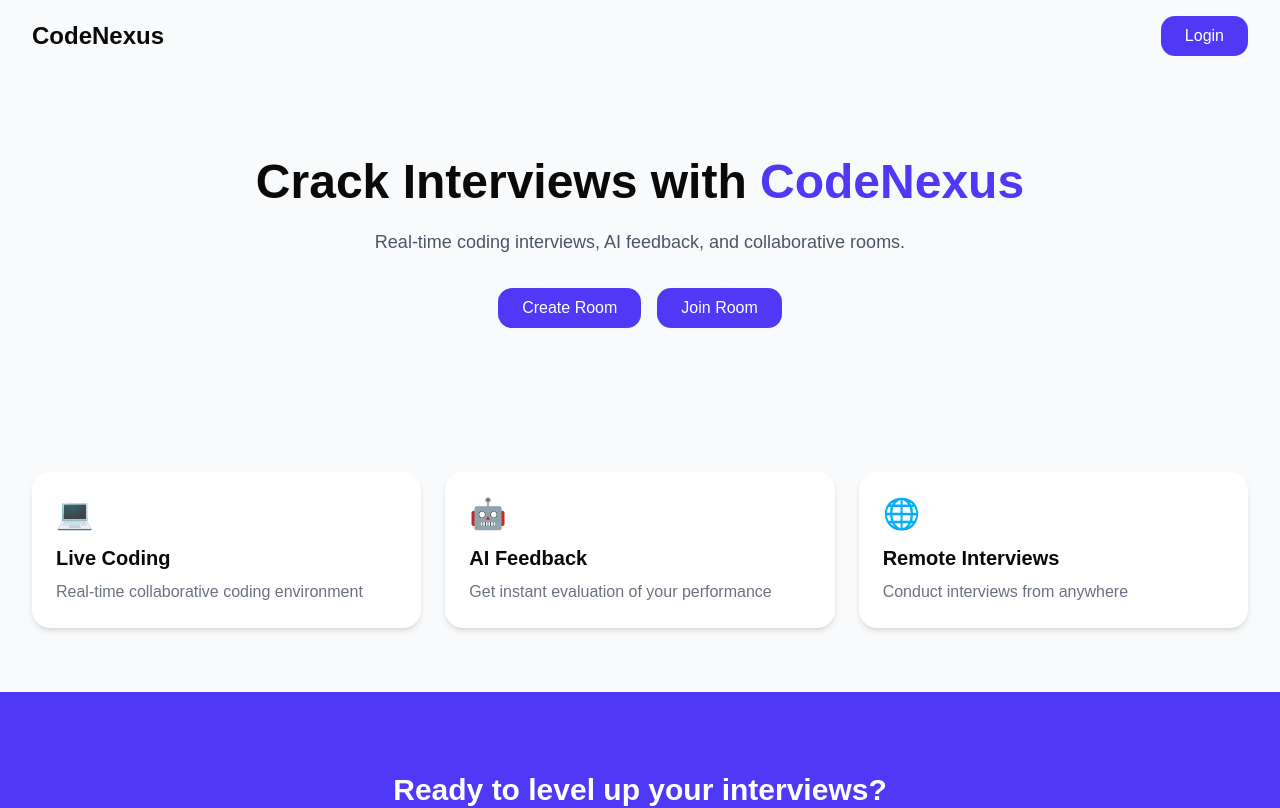
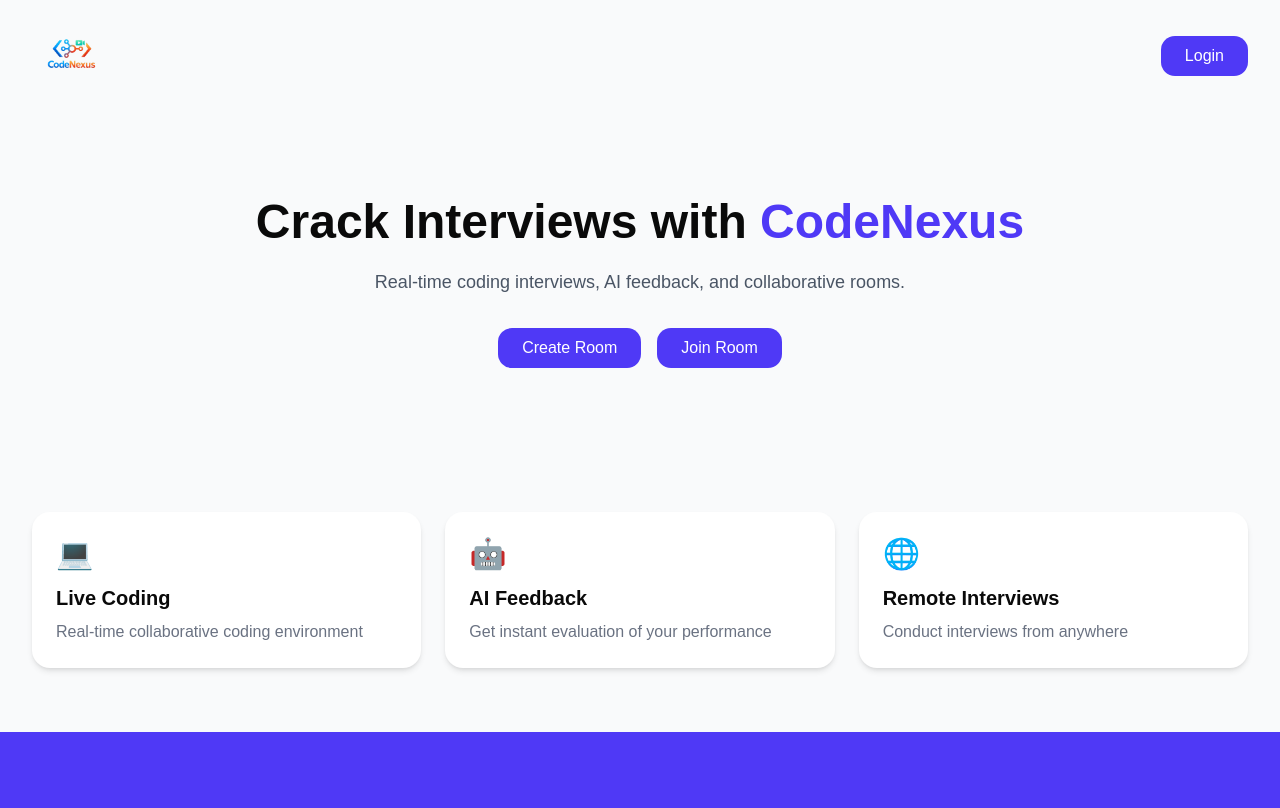
Before and after one commit to hp1430/CodeNexus, a React app in the folder frontend/: page / in a window 1280 px wide. Shown: the top 808 px of the page. Built offline with nearby package versions, Linux system fonts and the light colour scheme; no server answers; the HTML template or start-up script is replaced by a standard one.

Commit message:
added logo

```diff
--- a/frontend/src/components/organisms/Homepage/Navbar/Navbar.jsx
+++ b/frontend/src/components/organisms/Homepage/Navbar/Navbar.jsx
@@ -1,5 +1,6 @@
 import Button from '@/components/atoms/Homepage/Button/Button';
 import useUserStore from '@/hooks/store/useUserStore';
+import logo from '@/assets/logo.png';
 import { useState } from 'react';
 
 export default function Navbar({ onLoginClick, isLoggedIn }) {
@@ -14,7 +15,7 @@
   }
   return (
     <nav className="flex justify-between items-center px-8 py-4">
-      <h1 className="text-2xl font-bold">CodeNexus</h1>
+      <img src={logo} className="h-20 w-auto" />
       <div className="flex gap-4">
         {loading && (
           <Button variant="outline" className="cursor-not-allowed" disabled>
```
Also changed, not shown: frontend/src/assets/logo.png (added).
